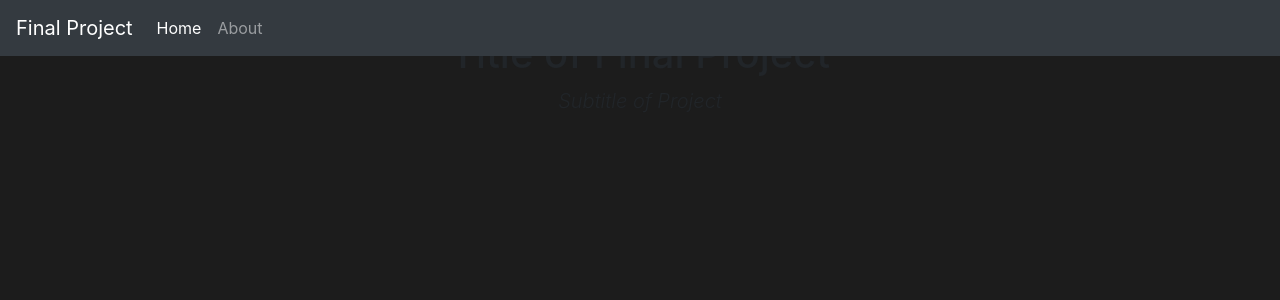
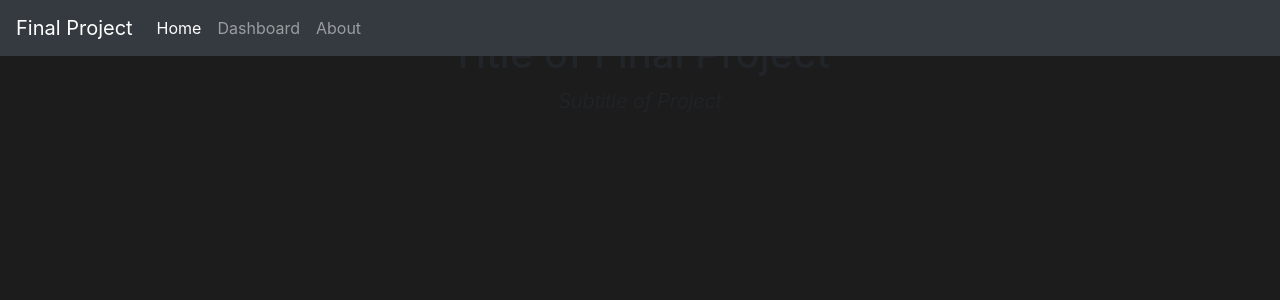
Before and after one commit to GE73-data/Portfolio-site, a Flask app: page /home in a window 1280 px wide. Shown: the top 300 px of the page. Run offline with Flask 2, Linux system fonts and the light colour scheme; some libraries are stand-ins or nearby versions.

Commit message:
added dashboard.html

```diff
--- a/main.py
+++ b/main.py
@@ -10,6 +10,11 @@ app = Flask(__name__)
 @app.route('/home')
 def home():
     return render_template('home.html')
+
+
+@app.route('/dashboard')
+def dashboard():
+    return render_template('dashboard.html')
 
 
 @app.route('/about')
--- a/templates/about.html
+++ b/templates/about.html
@@ -1,5 +1,5 @@
 {% extends "base.html" %}
-{% set active_page = "about" %}
+{% set active_page = "About" %}
 {% block content %}
 <link rel="stylesheet" href="{{url_for('static', filename='css/about_team.css')}}" />
 <link href="https://maxcdn.bootstrapcdn.com/font-awesome/4.3.0/css/font-awesome.min.css" rel="stylesheet">
--- a/templates/base.html
+++ b/templates/base.html
@@ -14,7 +14,7 @@
 </head>
 
 <!-- Jinja2 stuff related to generating nav and setting active state. Add more pages here! -->
-{% set navigation_bar = [('/', 'home', 'Home'), ('/about', 'about', 'About')] -%}
+{% set navigation_bar = [('/', 'Home'), ('/dashboard', 'Dashboard'), ('/about', 'About')] -%}
 {% set active_page = active_page|default('home') -%}
 
 <body style='background-color: #1c1c1c;'>
@@ -27,14 +27,14 @@
     </button>
     <div class="collapse navbar-collapse" id="navbarsExampleDefault">
       <ul class="navbar-nav mr-auto">
-        {% for href, id, caption in navigation_bar %}
-        {% if id == active_page %}
+        {% for href, title in navigation_bar %}
+        {% if title == active_page %}
         <li class="nav-item active">
-          <a class="nav-link" href="{{ href|e }}">{{ caption|e }} <span class="sr-only">(current)</span></a>
+          <a class="nav-link" href="{{ href|e }}">{{ title|e }} <span class="sr-only">(current)</span></a>
         </li>
         {% else %}
         <li class="nav-item">
-          <a class="nav-link" href="{{ href|e }}">{{ caption|e }}</a>
+          <a class="nav-link" href="{{ href|e }}">{{ title|e }}</a>
         </li>
         {% endif %}
         {% endfor %}
--- a/templates/home.html
+++ b/templates/home.html
@@ -1,5 +1,5 @@
 {% extends "base.html" %}
-{% set active_page = "home" %}
+{% set active_page = "Home" %}
 {% block content %}
 
 <div style='margin-top: 30px; text-align: center;'>
```
Also changed, not shown: templates/dashboard.html (added, +9 -0 lines).
